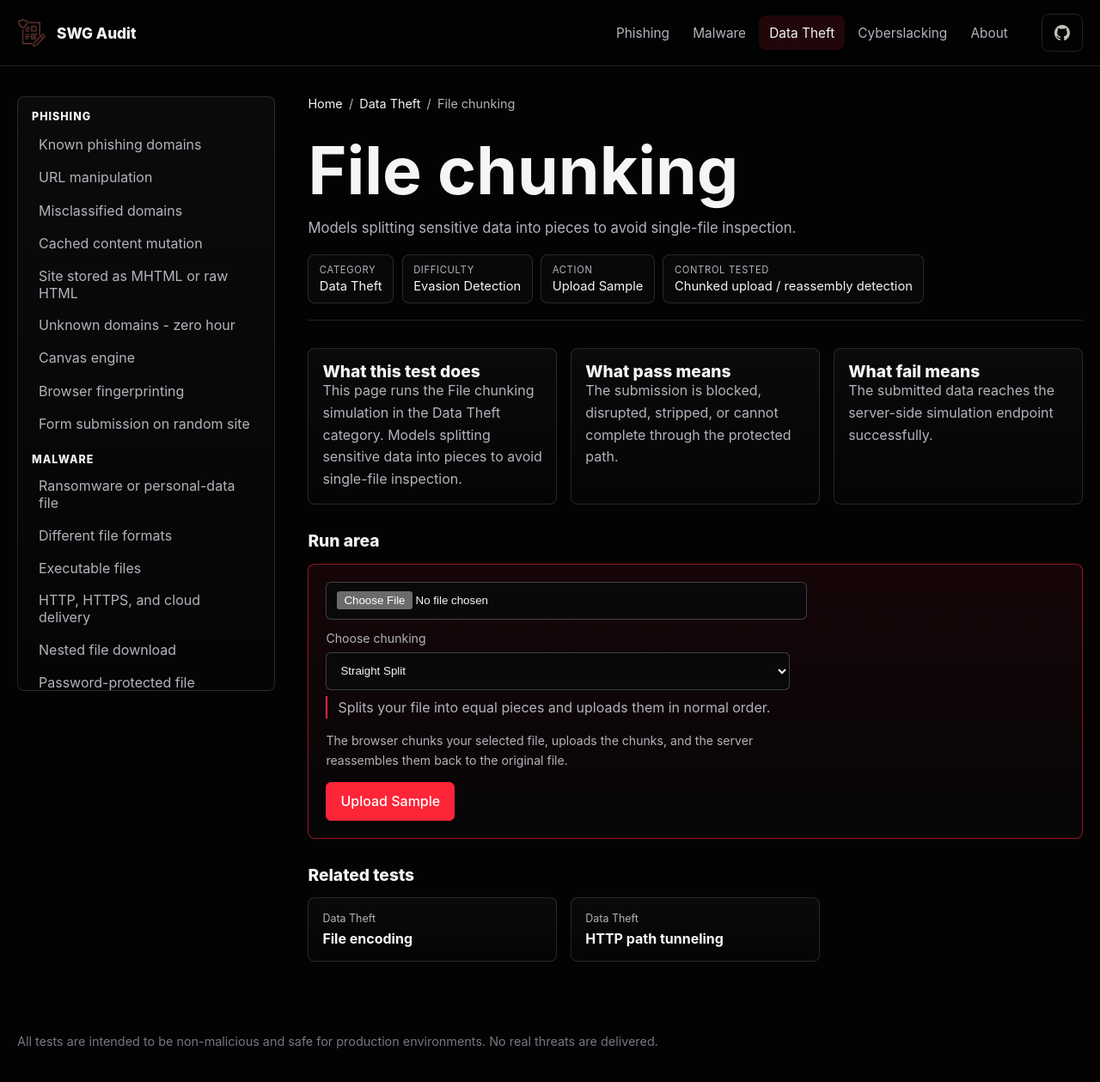
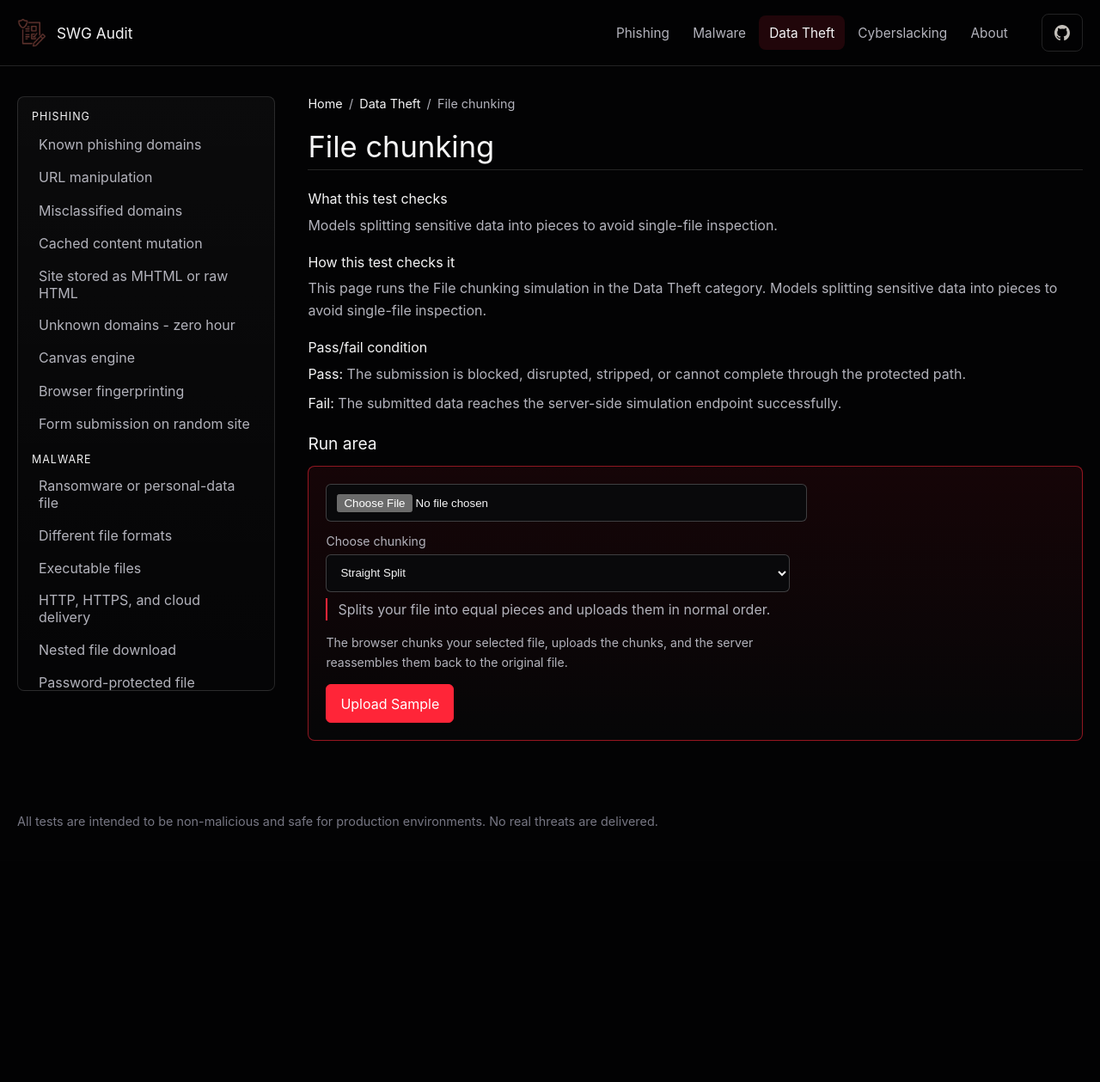
Before and after one commit to Nimit-17/swgaudit-context, a PHP site: page /data-theft/file-chunking/index.php in a window 1280 px wide. Shown: the whole page at 86% size. After the commit the page ends 964 px from the top, so only its background shows below. Run offline with PHP 8.4, Linux system fonts and the light colour scheme.

Commit message:
Simplify test pages and delivery download selection

```diff
--- a/assets/css/site.css
+++ b/assets/css/site.css
@@ -1648,3 +1648,32 @@ body.home-compact .category-card h3 { margin: 0; font-size: clamp(1.05rem, 1.35v
   body.home-compact .category-icon { width: 50px; height: 50px; }
   body.home-compact .category-card { padding: 0.85rem 1rem; }
 }
+
+/* Plainer test pages and typography */
+body,
+body * {
+  font-weight: 400 !important;
+}
+
+.test-detail-page { gap: clamp(1rem, 2vw, 1.45rem); }
+.test-detail-hero { gap: 0; padding-bottom: 0.45rem; }
+.test-detail-hero h1 {
+  max-width: none;
+  font-size: clamp(1.75rem, 2.7vw, 2.6rem);
+  line-height: 1.08;
+  white-space: nowrap;
+}
+.test-readable-summary { display: grid; max-width: 980px; gap: 0.55rem; }
+.test-readable-summary h2 {
+  margin-top: 0.65rem;
+  color: var(--text);
+  font-size: clamp(1rem, 1.25vw, 1.18rem);
+  line-height: 1.25;
+}
+.test-readable-summary h2:first-child { margin-top: 0; }
+.test-readable-summary p { color: var(--muted); line-height: 1.6; }
+.test-readable-summary span { color: var(--text); }
+
+@media (max-width: 760px) {
+  .test-detail-hero h1 { white-space: normal; }
+}
--- a/components/test-page.php
+++ b/components/test-page.php
@@ -15,7 +15,6 @@ function render_swg_test_page(string $slug): void
     $url = 'https://www.swgaudit.com' . swg_test_url($test);
     $activeCategory = $test['category'];
     $currentSlug = $test['slug'];
-    $relatedTests = swg_find_related_tests($test);
     $scripts = ['/assets/js/site.js'];
     if (in_array($test['slug'], ['file-encoding', 'file-encrypting', 'file-chunking'], true)) $scripts[] = '/assets/js/data-theft-evasion.js';
     if ($test['slug'] === 'dns-tunnelling') $scripts[] = '/assets/js/data-theft-dns.js';
@@ -35,31 +34,20 @@ function render_swg_test_page(string $slug): void
     </nav>
     <header class="test-detail-hero">
       <h1 id="test-title"><?php echo htmlspecialchars($test['title'], ENT_QUOTES, 'UTF-8'); ?></h1>
+    </header>
+    <section class="test-readable-summary" aria-label="Test explanation">
+      <h2>What this test checks</h2>
       <p><?php echo htmlspecialchars($test['explanation'], ENT_QUOTES, 'UTF-8'); ?></p>
-      <dl class="test-meta-badges" aria-label="Test metadata">
-        <div><dt>Category</dt><dd><?php echo htmlspecialchars($category['label'], ENT_QUOTES, 'UTF-8'); ?></dd></div>
-        <div><dt>Difficulty</dt><dd><?php echo htmlspecialchars($test['difficulty'], ENT_QUOTES, 'UTF-8'); ?></dd></div>
-        <div><dt>Action</dt><dd><?php echo htmlspecialchars($test['action'], ENT_QUOTES, 'UTF-8'); ?></dd></div>
-        <div><dt>Control Tested</dt><dd><?php echo htmlspecialchars($test['control'], ENT_QUOTES, 'UTF-8'); ?></dd></div>
-      </dl>
-    </header>
-    <section class="test-explain-grid" aria-label="Test explanation">
-      <div><h2>What this test does</h2><p><?php echo htmlspecialchars($test['does'], ENT_QUOTES, 'UTF-8'); ?></p></div>
-      <div><h2>What pass means</h2><p><?php echo htmlspecialchars($test['pass'], ENT_QUOTES, 'UTF-8'); ?></p></div>
-      <div><h2>What fail means</h2><p><?php echo htmlspecialchars($test['fail'], ENT_QUOTES, 'UTF-8'); ?></p></div>
+      <h2>How this test checks it</h2>
+      <p><?php echo htmlspecialchars($test['does'], ENT_QUOTES, 'UTF-8'); ?></p>
+      <h2>Pass/fail condition</h2>
+      <p><span>Pass:</span> <?php echo htmlspecialchars($test['pass'], ENT_QUOTES, 'UTF-8'); ?></p>
+      <p><span>Fail:</span> <?php echo htmlspecialchars($test['fail'], ENT_QUOTES, 'UTF-8'); ?></p>
     </section>
     <section class="test-run-section" aria-labelledby="run-area-title">
       <div class="test-section-head compact"><h2 id="run-area-title">Run area</h2></div>
       <div class="test-card is-open test-run-card" data-test-card data-static-open aria-controls="<?php echo htmlspecialchars($test['detail_id'], ENT_QUOTES, 'UTF-8'); ?>">
         <?php include __DIR__ . '/../' . $test['run_area']; ?>
-      </div>
-    </section>
-    <section class="related-tests" aria-labelledby="related-tests-title">
-      <h2 id="related-tests-title">Related tests</h2>
-      <div class="related-test-list">
-        <?php foreach (array_slice($relatedTests, 0, 3) as $related): ?>
-          <a href="<?php echo swg_test_url($related); ?>"><span><?php echo htmlspecialchars(swg_category_label($related['category']), ENT_QUOTES, 'UTF-8'); ?></span><strong><?php echo htmlspecialchars($related['title'], ENT_QUOTES, 'UTF-8'); ?></strong></a>
-        <?php endforeach; ?>
       </div>
     </section>
   </article>
```
Also changed, not shown: includes/run-areas/http-https-and-cloud-delivery.php (+9 -3 lines).
